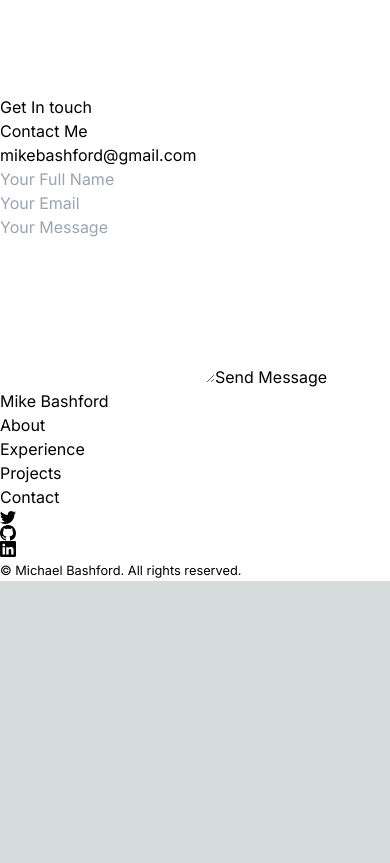
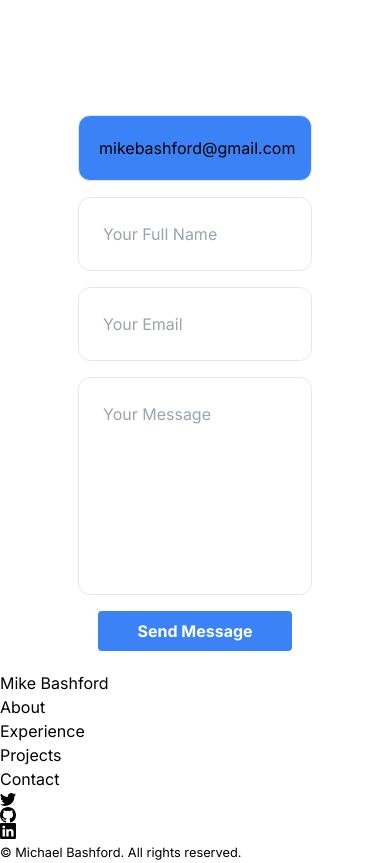
Before and after one commit to mikebashford/my-portfolio-page, a Next.js app: page / in a window 390 px wide. Shown: the part 5549-6412 px from the top of the page. Before the commit the page ends 6130 px from the top, so only its background shows below. Built offline with nearby package versions, Linux system fonts and the light colour scheme.

Commit message:
Fixed contact form and made responsive

```diff
--- a/app/contact/page.tsx
+++ b/app/contact/page.tsx
@@ -1,42 +1,40 @@
 export default async function Experience() {
   return (
-    <section id="contact">
-      <h5>Get In touch</h5>
-      <h2>Contact Me</h2>
-
-      <div class="container contact__container">
-        <div class="contact__options">
-          <article class="contact__option">
+    <div class="w-3/5 grid grid-cols-1 gap-2 my-5 self-center">
+      <div class="flex flex-col gap-4">
+        <article class="bg-blue-500 p-5 rounded-xl text-center border">
           <h5>mikebashford&#64;gmail.com</h5>
         </article>
-          <form>
+        <form className="flex flex-col gap-4">
           <input
             type="text"
             name="name"
             placeholder="Your Full Name"
             required
-              ngModel
+            className="w-full p-6 border rounded-xl bg-transparent resize-none bg-white"
           />
           <input
             type="email"
             name="email"
             placeholder="Your Email"
             required
-              ngModel
+            className="w-full p-6 border rounded-xl bg-transparent resize-none bg-white"
           />
           <textarea
             name="message"
             rows="7"
             placeholder="Your Message"
             required
-              ngModel
+            className="w-full p-6 border rounded-xl bg-transparent resize-none bg-white"
           ></textarea>
-            <button type="submit" class="btn submit-btn">
+          <button
+            type="submit"
+            class="bg-blue-500 hover:bg-blue-700 text-white font-bold py-2 px-4 rounded mx-5"
+          >
             Send Message
           </button>
         </form>
       </div>
     </div>
-    </section>
   );
 }
```
Lines whose indentation alone changed are shown as unchanged.
